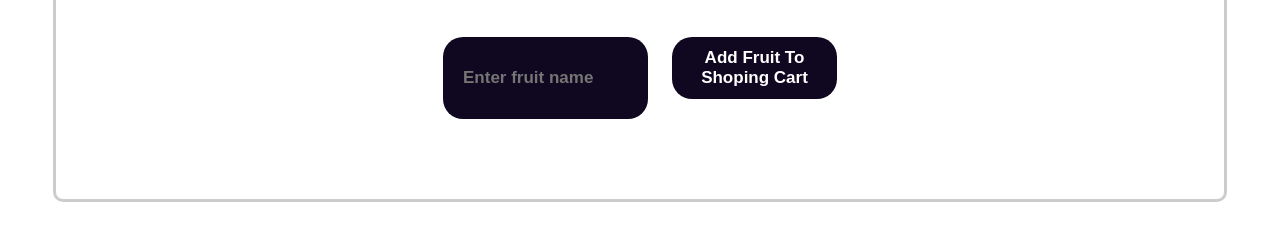
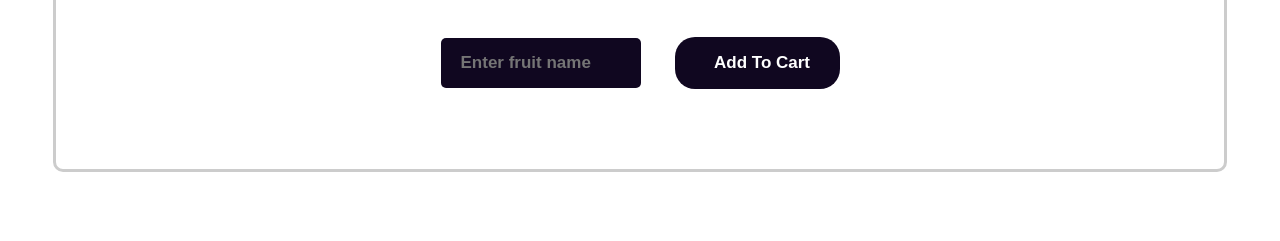
Before and after one commit to targeeseneh/fruit-app, a plain HTML site: page index.html in a window 1280 px wide. Shown: the part 193-434 px from the top of the page. Drawn offline with Linux system fonts and the light colour scheme.

Commit message:
Update index.html

```diff
--- a/index.html
+++ b/index.html
@@ -13,7 +13,7 @@
 		    border: 3px solid #ccc;
     	    padding: 10px;
     	    border-radius: 10px;
-
+    	    flex-wrap: wrap;
 		}
 
 
@@ -33,14 +33,14 @@
 		#fruit-name{
 			font-size: 30px;
 			font-weight: bold;
-			margin: 10px;
+			margin: 10px auto;
       padding: 10px 20px;
-           width: 165px;
-           height: 62px;
+      width: 160px;
+      height: 30px;
       cursor: pointer;
       color: #fff;
       font-size: 17px;
-           border-radius: 20px;
+      border-radius: 5px;
       border: none;
       position: relative;
       background: #100720;
@@ -51,6 +51,12 @@
 			color: crimson;
 		}
 
+		#fruit-form button{
+			margin-left: 30px;
+			padding-left: 30px;
+		}
+
+
 		 ul{
 			display: flex;
 			flex-direction: column;
@@ -60,17 +66,18 @@
 		}
 
 		li{
+			list-style: none;
 			font-size: 25px;
 			font-weight: bold;
 		}
 
          button {
-           margin: 10px;
+           margin: 10px auto;
            padding: 10px 20px;
            font-size: 20px;
            font-weight: bold;
            width: 165px;
-           height: 62px;
+           height: 52px;
            cursor: pointer;
            color: #fff;
            font-size: 17px;
@@ -107,7 +114,7 @@
 		<header id="fruit-form">
 			<h1>Fruit Store</h1>
 			<input id="fruit-name" type="text" placeholder="Enter fruit name">
-			<button onclick="addfruit()">Add Fruit To Shoping Cart</button>
+			<button onclick="addfruit()">Add To Cart</button>
 		</header>
 		</div>
 
@@ -131,6 +138,8 @@
 		list_element.innerText = fruit_name
 
 		unordered_list.appendChild(list_element)
+
+		document.getElementById("fruit-name").value =""
 	}
 </script>
 </body>
```
Lines whose indentation alone changed are shown as unchanged.
